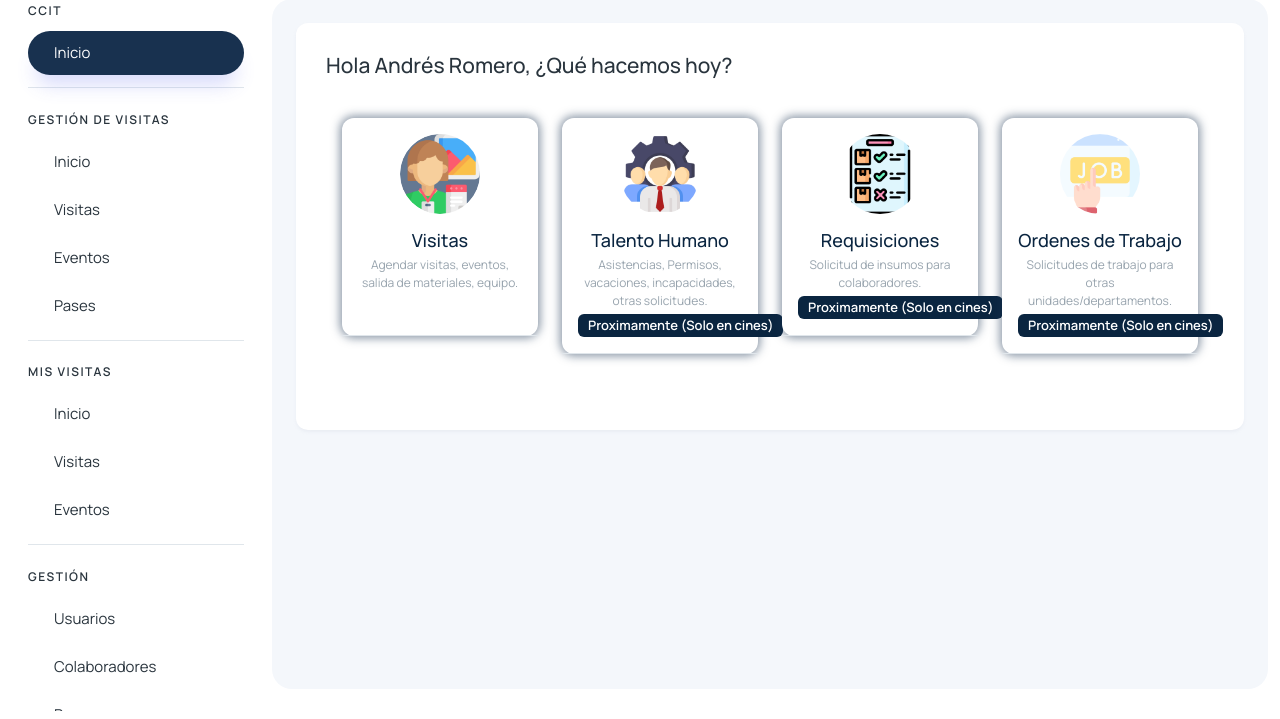
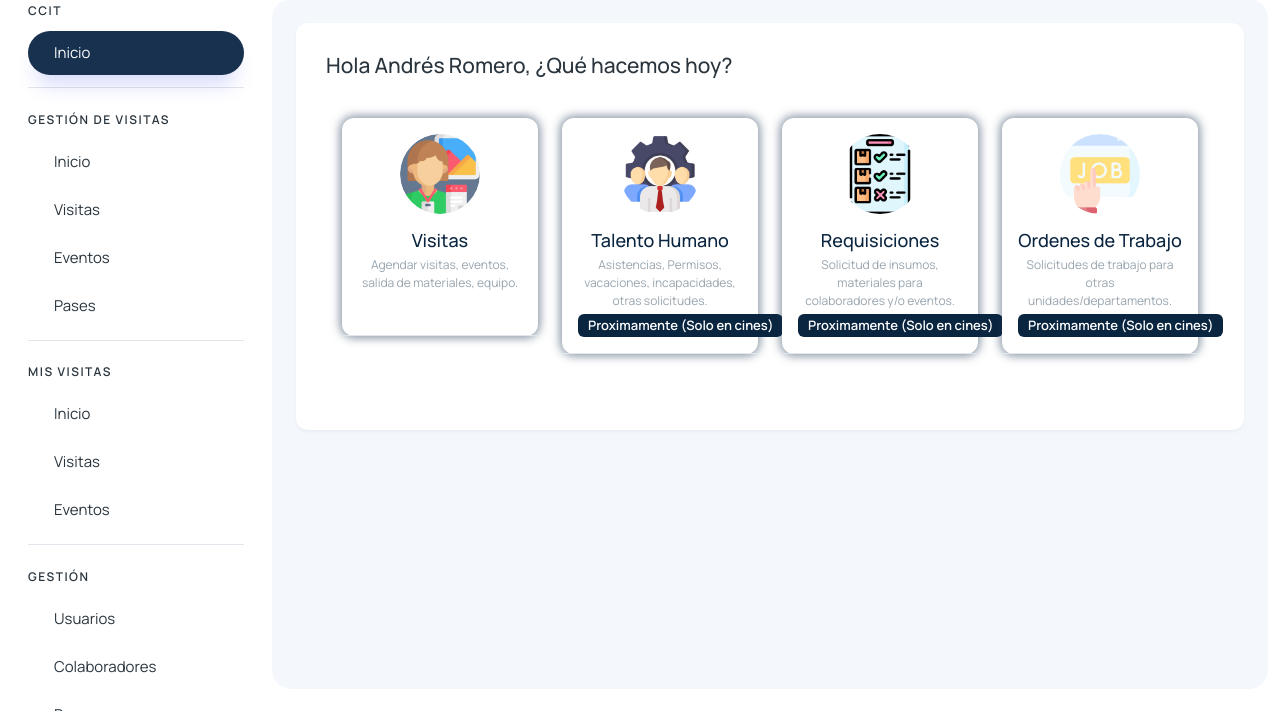
Before and after one commit to Andrs26/ccit, a Django app: page /inicio/ in a window 1280 px wide. Shown: the part 81-800 px from the top of the page. Run offline with Django 5.2, Linux system fonts and the light colour scheme; a user stored in the database is signed in; some libraries are stand-ins or nearby versions.

Commit message:
Update home.html

```diff
--- a/gestion_visitantes/templates/inicio/home.html
+++ b/gestion_visitantes/templates/inicio/home.html
@@ -62,7 +62,7 @@
                         <h4 class="card-title mb-1">Requisiciones</h4>
                         <div class=" mb-1 row">
                             <span class="fs-2">
-                                Solicitud de insumos para colaboradores.
+                                Solicitud de insumos, materiales para colaboradores y/o eventos.
                             </span>
                         </div>
                         <span class="badge text-bg-dark text-white">Proximamente (Solo en cines)</span>
```
